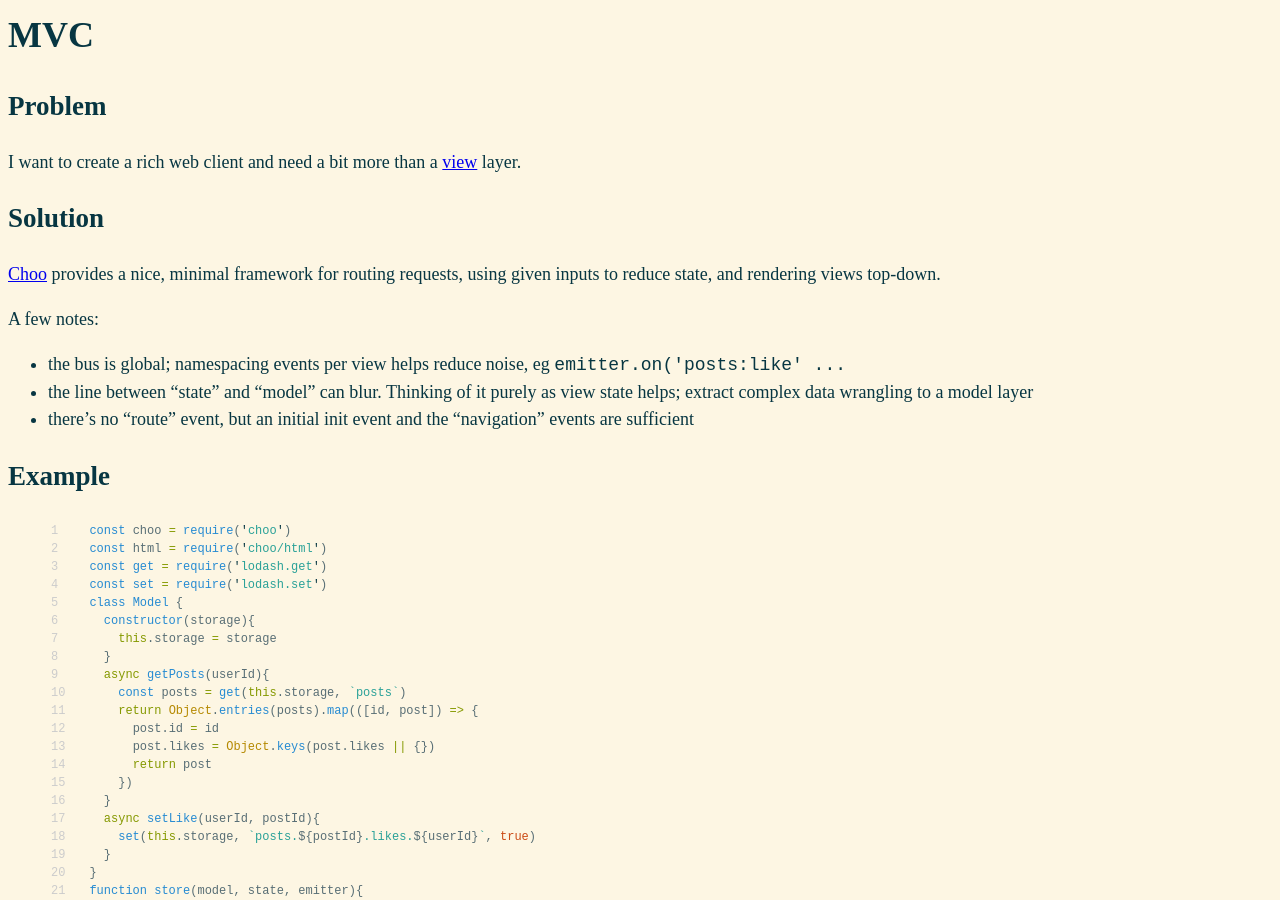
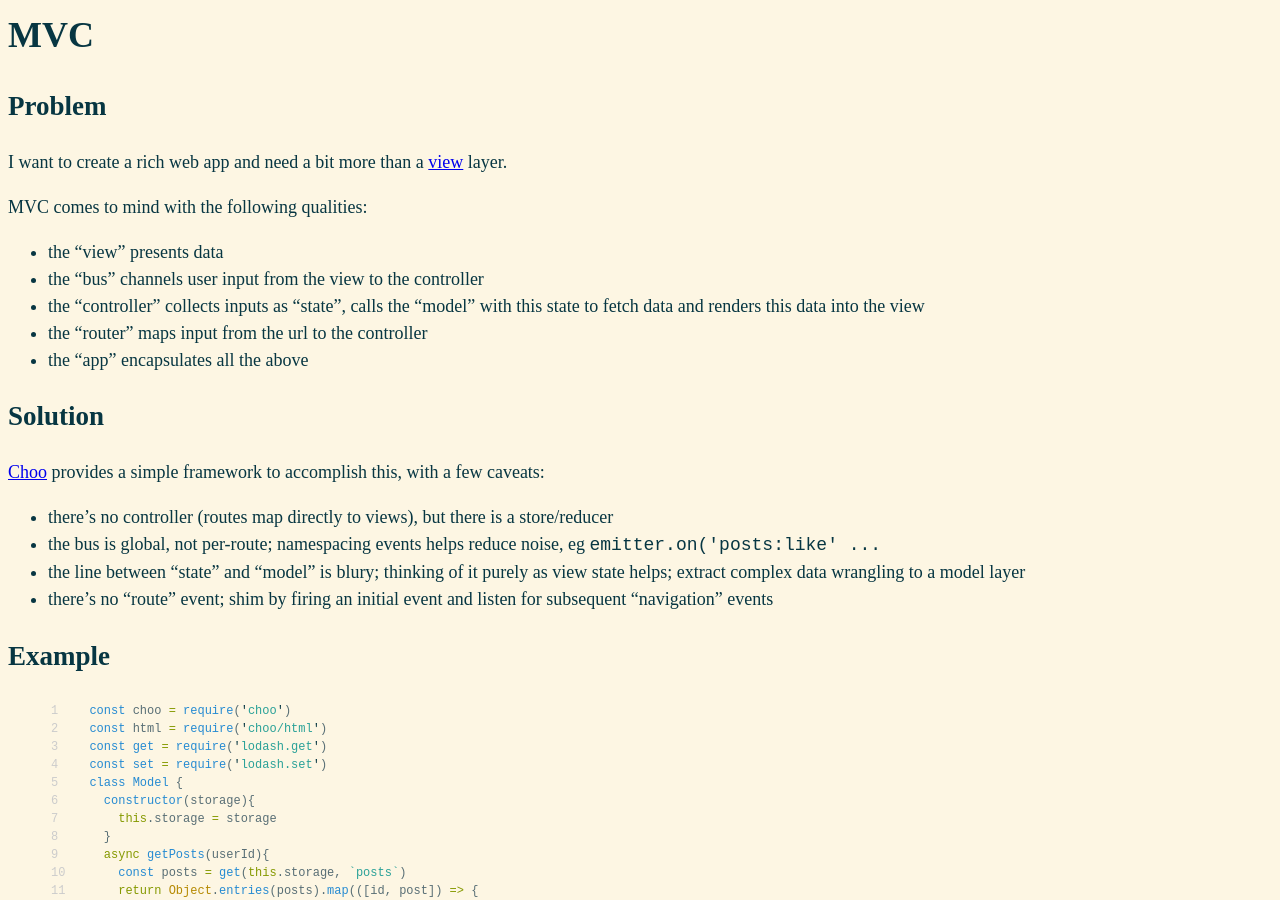
Before and after one commit to erikeldridge/erikeldridge.github.com, a Jekyll site: the page built from _posts/2017-09-08-mvc.md, in a window 1280 px wide and 900 px high. Built offline with Jekyll 4.4.1, drawn with Linux system fonts in a browser that asks for light colours.

Commit message:
Clarify roles in mvc

```diff
--- a/_posts/2017-09-08-mvc.md
+++ b/_posts/2017-09-08-mvc.md
@@ -1,23 +1,30 @@
 ---
 title: MVC
 layout: post
-tags: model view controller mvc
+tags: model view controller mvc mtnhut
 ---
 
 
 ## Problem
 
-I want to create a rich web client and need a bit more than a [view]({% post_url 2017-09-02-view %}) layer.
+I want to create a rich web app and need a bit more than a [view]({% post_url 2017-09-02-view %}) layer.
+
+MVC comes to mind with the following qualities:
+
+* the "view" presents data
+* the "bus" channels user input from the view to the controller
+* the "controller" collects inputs as "state", calls the "model" with this state to fetch data and renders this data into the view
+* the "router" maps input from the url to the controller
+* the "app" encapsulates all the above
 
 ## Solution
 
-[Choo](https://github.com/choojs/choo) provides a nice, minimal framework for routing requests, using given inputs to reduce state, and rendering views top-down.
+[Choo](https://github.com/choojs/choo) provides a simple framework to accomplish this, with a few caveats:
 
-A few notes:
-
-* the bus is global; namespacing events per view helps reduce noise, eg `emitter.on('posts:like' ...`
-* the line between "state" and "model" can blur. Thinking of it purely as view state helps; extract complex data wrangling to a model layer
-* there's no "route" event, but an initial init event and the "navigation" events are sufficient
+* there's no controller (routes map directly to views), but there is a store/reducer
+* the bus is global, not per-route; namespacing events helps reduce noise, eg `emitter.on('posts:like' ...`
+* the line between "state" and "model" is blury; thinking of it purely as view state helps; extract complex data wrangling to a model layer
+* there's no "route" event; shim by firing an initial event and listen for subsequent "navigation" events
 
 ## Example
 
```
